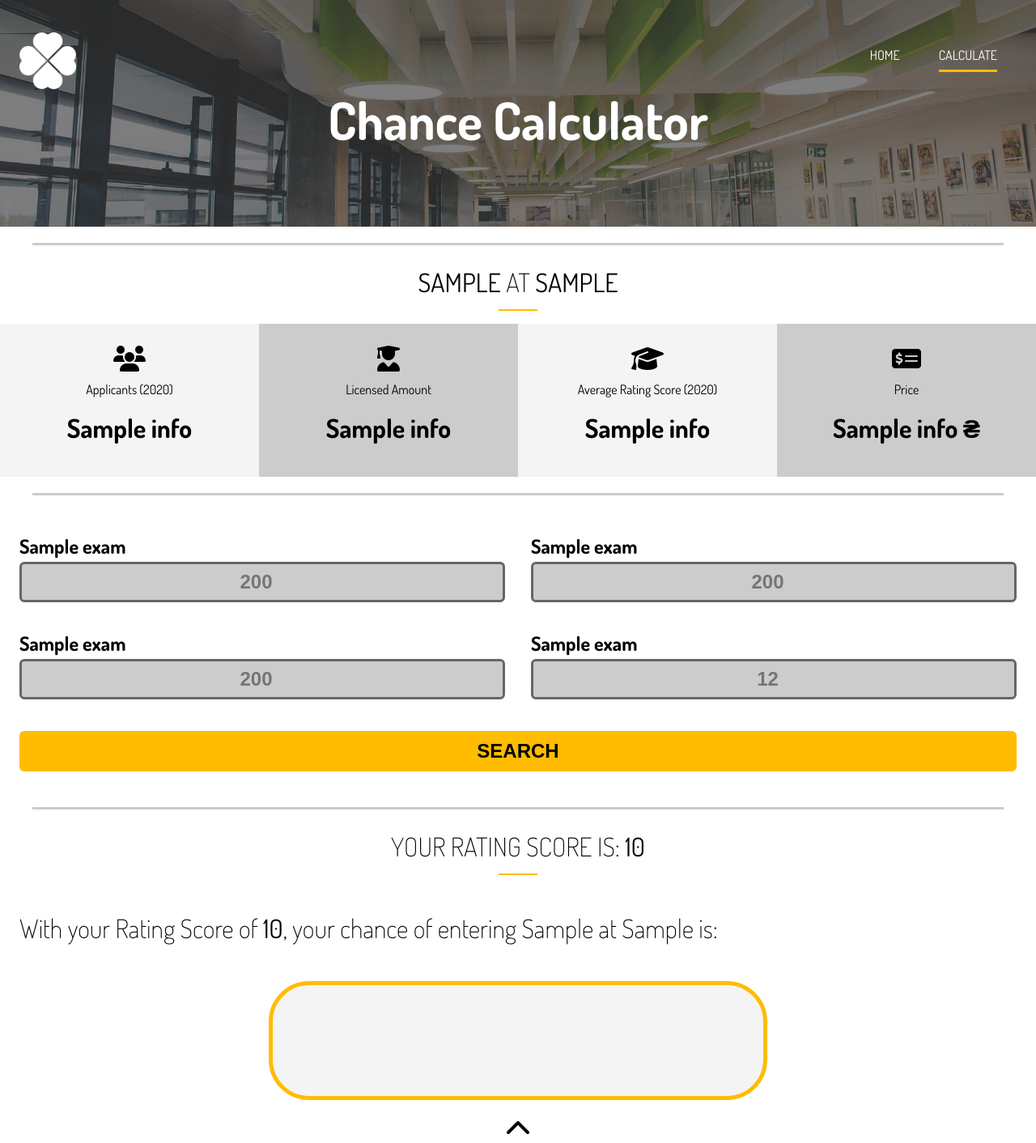
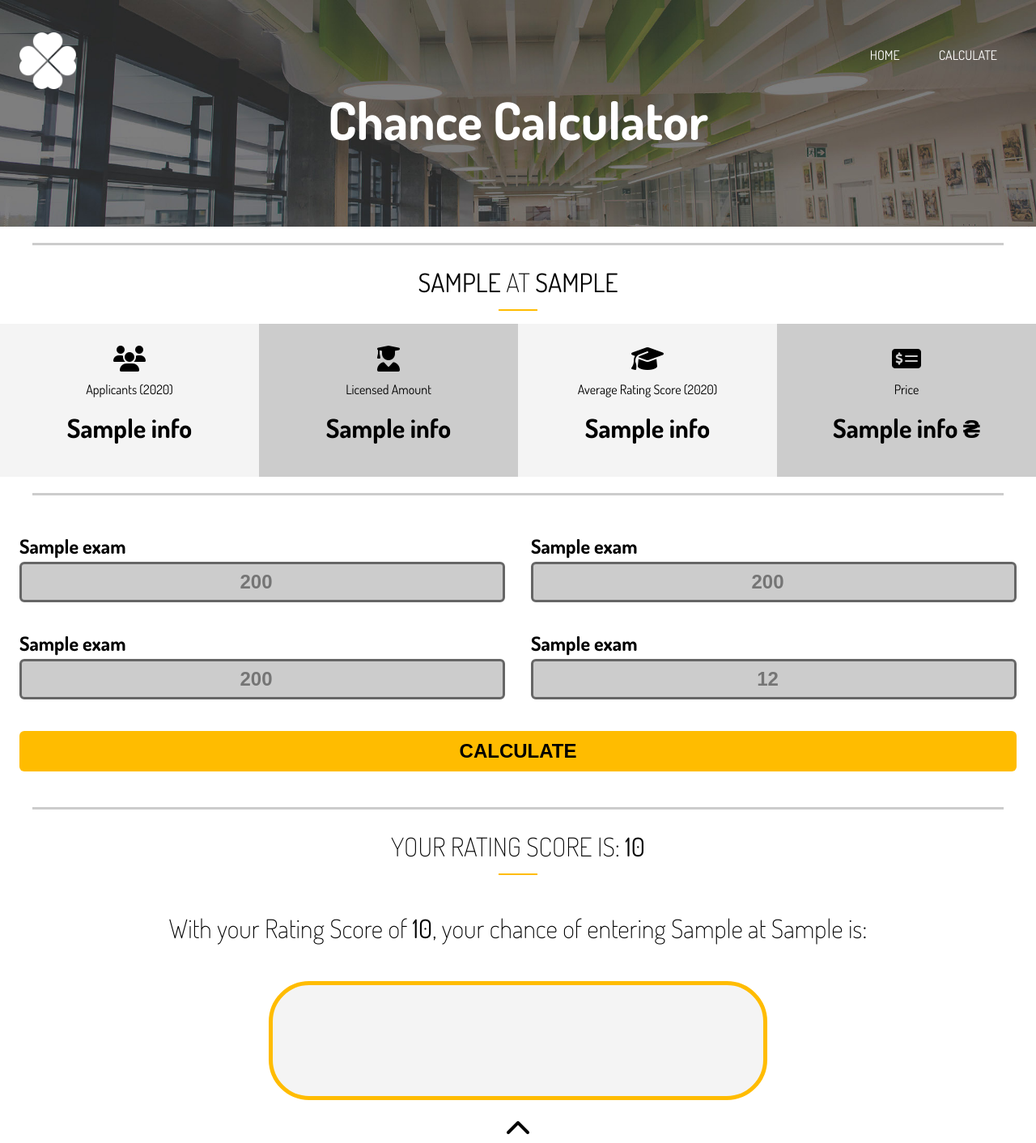
Before and after one commit to Tsalyk/vstup_project, a Flask app: template chance_flask/templates/specialty.html in a window 1280 px wide. Shown: the top 1412 px of the page at 81% size. Run offline with Flask 2, Linux system fonts and the light colour scheme; the template is opened without the code that fills it: most values are stand-ins (such as "Sample title", 1, 10 or a date in 2020); parts of the project's set-up code (start-up, migrations or seed data) failed here and were passed over; some libraries are stand-ins or nearby versions.

Commit message:
final touches on style

```diff
--- a/chance_flask/static/css/main.css
+++ b/chance_flask/static/css/main.css
@@ -420,6 +420,7 @@
 }
 
 .rating-description {
+  text-align: center;
   font-size: 2rem;
   font-weight: 100;
 }
--- a/chance_flask/templates/specialty.html
+++ b/chance_flask/templates/specialty.html
@@ -21,7 +21,7 @@
         <img src="{{ url_for('static',filename='img/logo.png') }}" alt="LOGO" id="logo">
         <ul>
           <li><a href="ucu_chance">Home</a></li>
-          <li><a href="chance_calculator" class="current">Calculate</a></li>
+          <li><a href="chance_calculator">Calculate</a></li>
         </ul>
       </nav>
 
@@ -105,8 +105,8 @@
 
         <div class="only-one">
           <div>
-            <h1 class="hidden-heading">SEARCH</h1>
-            <button type="submit" class="button-submit">SEARCH</button>
+            <h1 class="hidden-heading">CALCULATE</h1>
+            <button type="submit" class="button-submit">CALCULATE</button>
           </div>
         </div>
       </form>
```
